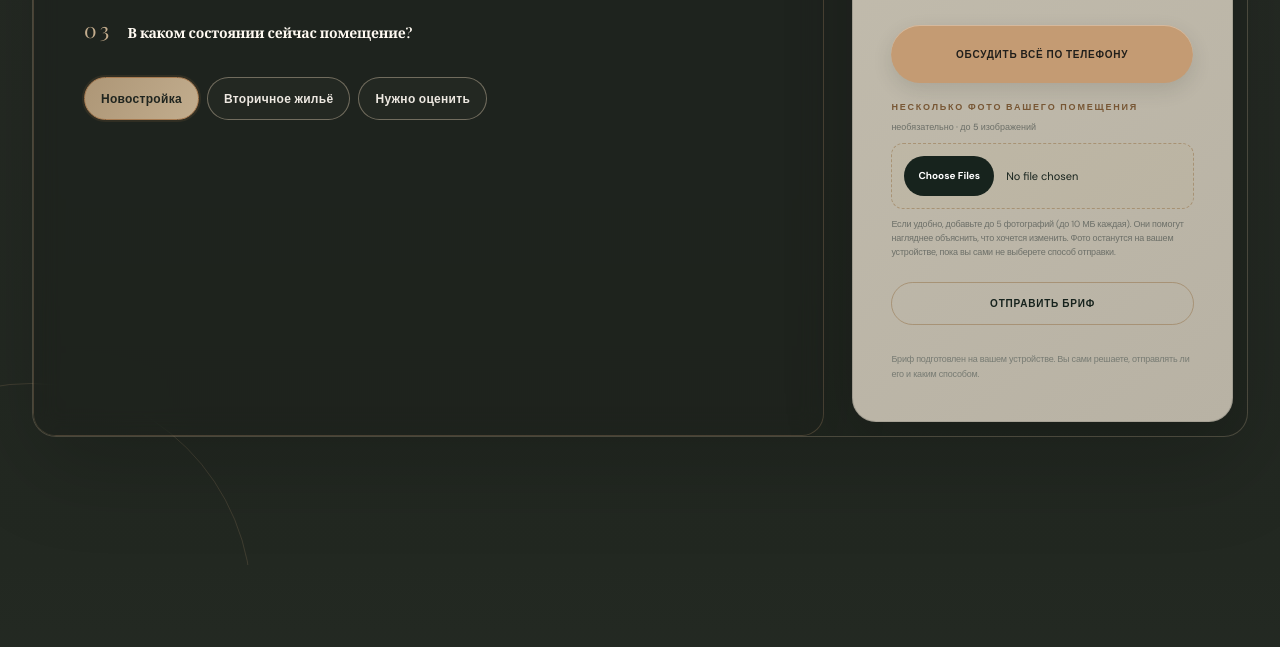
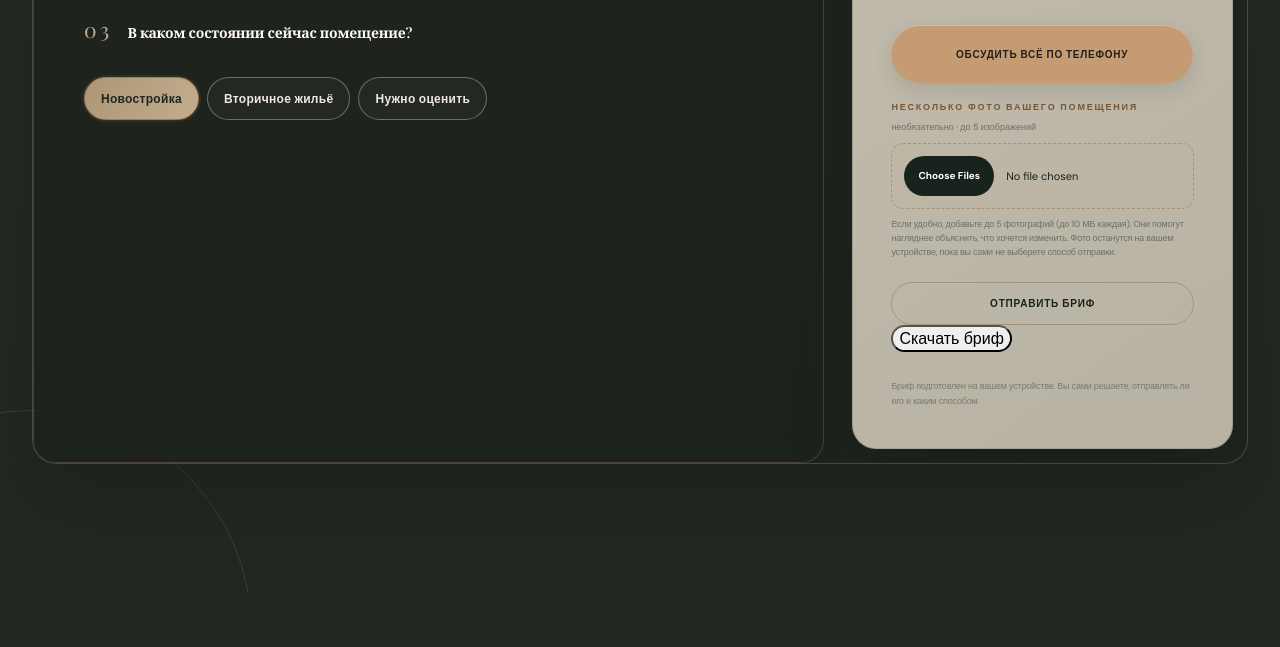
Before and after one commit to marcostavar24633-cyber/remont, a plain HTML site: page index.html in a window 1280 px wide. Shown: the part 4247-4894 px from the top of the page. Drawn offline with nearby package versions, Linux system fonts and the light colour scheme; animation ran at ten frames a second; a web font is replaced by a local one.

Commit message:
Add downloadable project brief option

```diff
--- a/index.html
+++ b/index.html
@@ -263,6 +263,7 @@
               <button class="planner-photos-clear" id="planner-photos-clear" type="button" hidden>Убрать все фотографии</button>
             </div>
             <button class="planner-share" id="planner-share" type="button">Отправить бриф</button>
+            <button class="planner-download" id="planner-download" type="button">Скачать бриф</button>
             <p class="planner-share-status" id="planner-share-status" role="status" aria-live="polite"></p>
             <small>Бриф подготовлен на вашем устройстве. Вы сами решаете, отправлять ли его и каким способом.</small>
           </aside>
```
